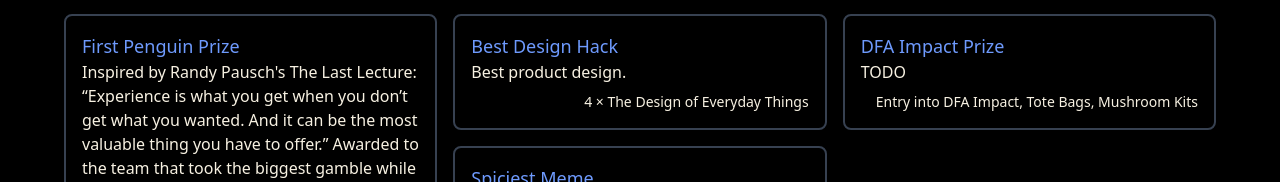
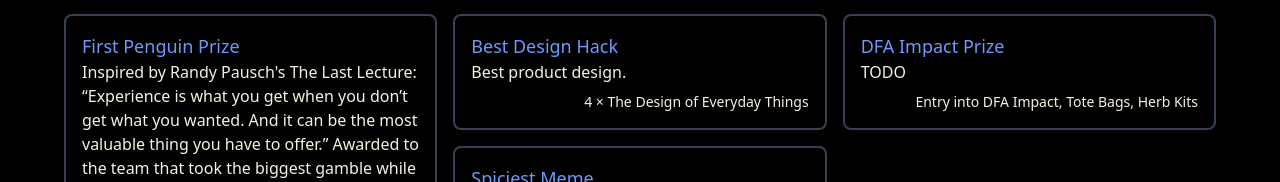
Before and after one commit to ScottyLabs/tartanhacks, a Next.js app: page / in a window 1280 px wide. Shown: the part 2878-3060 px from the top of the page. Built offline with nearby package versions, Linux system fonts and the light colour scheme; no server answers.

Commit message:
updated DFA prize

```diff
--- a/src/components/Prizes.tsx
+++ b/src/components/Prizes.tsx
@@ -76,7 +76,7 @@ Awarded to the team that took the biggest gamble while not meeting its goals…
             <Prize
               name='DFA Impact Prize'
               description='TODO'
-              prize='Entry into DFA Impact, Tote Bags, Mushroom Kits'
+              prize='Entry into DFA Impact, Tote Bags, Herb Kits'
             />
             <Prize
               name='Spiciest Meme'
```
